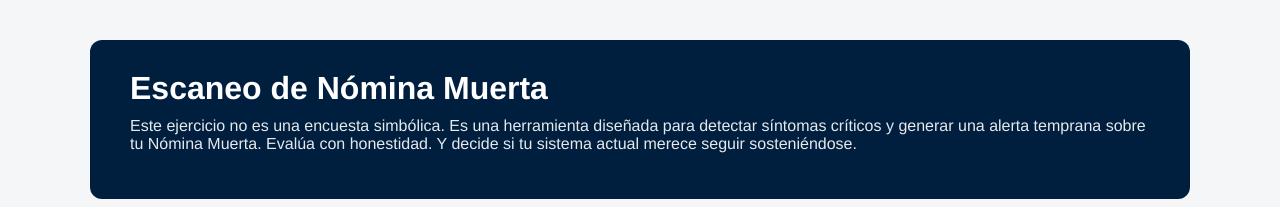
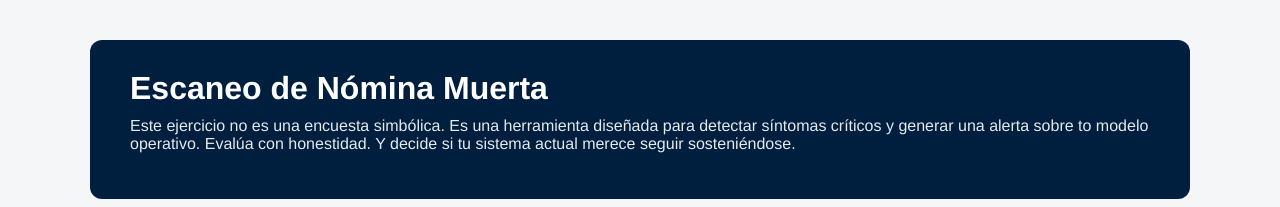
Before and after one commit to XimplerApp/Checklist-NominaMuerta, a plain HTML site: page index.html in a window 1280 px wide. Shown: the top 207 px of the page. Drawn offline with Linux system fonts and the light colour scheme.

Commit message:
Update index.html

```diff
--- a/index.html
+++ b/index.html
@@ -133,7 +133,7 @@
 <body>
 <header>
 <h1>Escaneo de Nómina Muerta</h1>
-<p>Este ejercicio no es una encuesta simbólica. Es una herramienta diseñada para detectar síntomas críticos y generar una alerta temprana sobre tu Nómina Muerta. Evalúa con honestidad. Y decide si tu sistema actual merece seguir sosteniéndose.</p>
+<p>Este ejercicio no es una encuesta simbólica. Es una herramienta diseñada para detectar síntomas críticos y generar una alerta sobre to modelo operativo. Evalúa con honestidad. Y decide si tu sistema actual merece seguir sosteniéndose.</p>
 </header>
 <div class="category"><h3>Flujo operativo ineficiente</h3><div class="checkbox-wrapper"><label><input type="checkbox" value="1"/> ¿Hay procesos detenidos solo por una firma física que podrías automatizar?</label></div><div class="checkbox-wrapper"><label><input type="checkbox" value="1"/> ¿Se reenvía el mismo archivo a varias personas sin saber quién debe decidir?</label></div><div class="checkbox-wrapper"><label><input type="checkbox" value="1"/> ¿Tu equipo repite información porque las plataformas no están integradas?</label></div><div class="checkbox-wrapper"><label><input type="checkbox" value="1"/> ¿Hay tareas críticas detenidas porque dependen de una persona específica y no del sistema?</label></div><div class="checkbox-wrapper"><label><input type="checkbox" value="1"/> ¿El mismo dato se captura o corrige más de una vez porque nadie cerró bien el flujo?</label></div></div>
 <div class="category">
```
